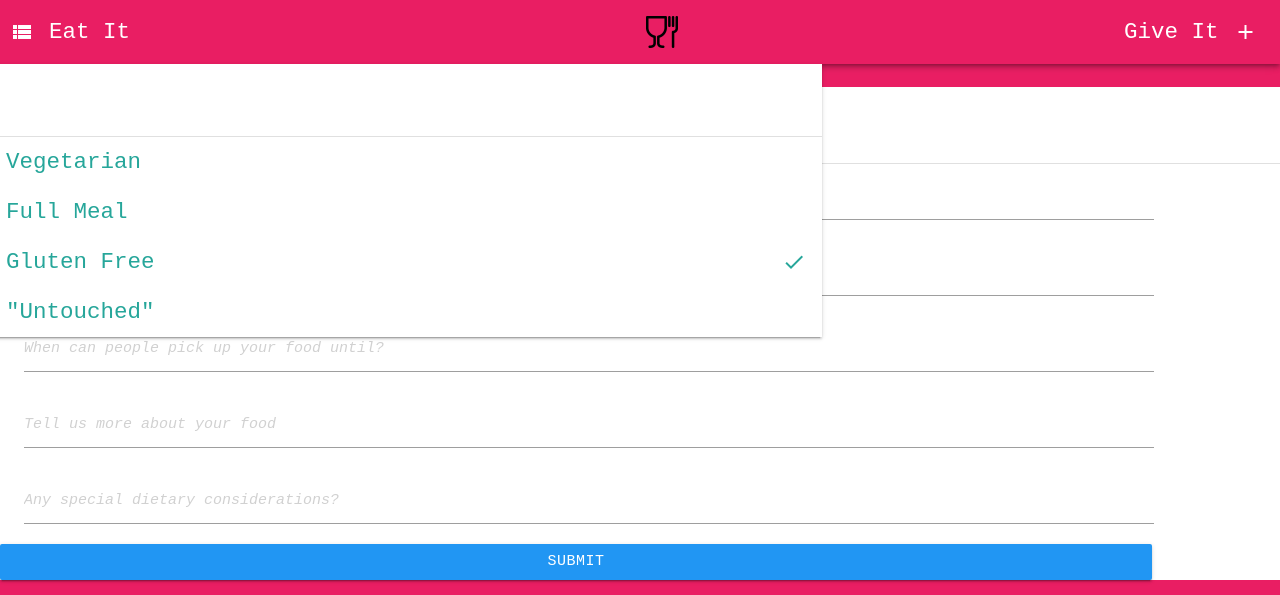
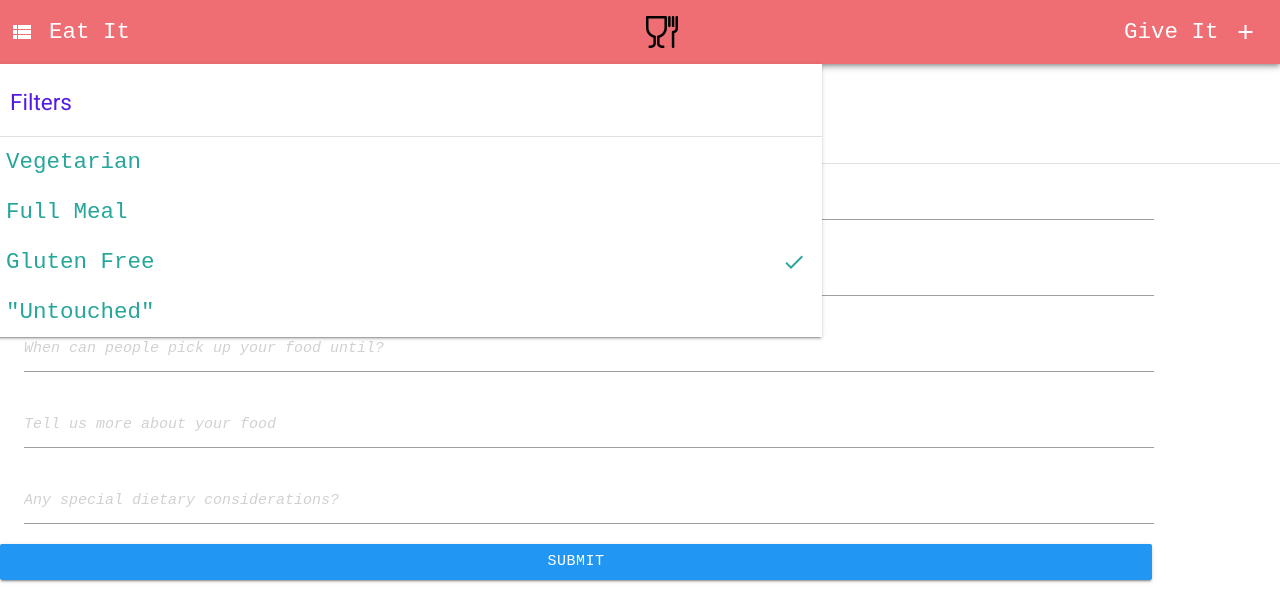
Before and after one commit to me4502/EatIt, a PHP site: page / in a window 1280 px wide, after a click that opens the changed part. Shown: the top 595 px of the page. Run offline with PHP 8.4, Linux system fonts and the light colour scheme; some libraries are stand-ins or nearby versions.

Commit message:
random CSS changes

```diff
--- a/theme/static/css/styles.css
+++ b/theme/static/css/styles.css
@@ -3,13 +3,17 @@ body {
     min-height: 100vh;
     flex-direction: column;
     font-family: 'Courier New', sans-serif;
-    background-color: #E91E63;
+    background-color: #FFFFFF;
+}
+
+a {
+    color: #541ae2;
 }
 
 p {
     font-family: 'Roboto', sans-serif;
     padding-top: 4px;
-    color: #FFF;
+    color: #541ae2;
 }
 
 main {
@@ -40,7 +44,6 @@ nav a {
 
 nav, .brand-logo {
     height: 8vh;
-    background-color: #E91E63;
 }
 
 #eat_it_button {
@@ -64,12 +67,13 @@ nav, .brand-logo {
 
 #dropdown1 {
     min-width: 65%;
-    background-color: #FFF;
+    background-color: #FFFFFF;
+    color: black;
 }
 
 #dropdown2 {
     width: 100%;
-    background-color: #FFF;
+    background-color: #FFFFFF;
     color: black;
 }
 
@@ -93,7 +97,7 @@ div.card {
     padding-top: 5px;
     padding-bottom:0;
     width:100%;
-    color: #FFF!important;
+    color: #FFFFFF !important;
 }
 
 .report_icon {
```
